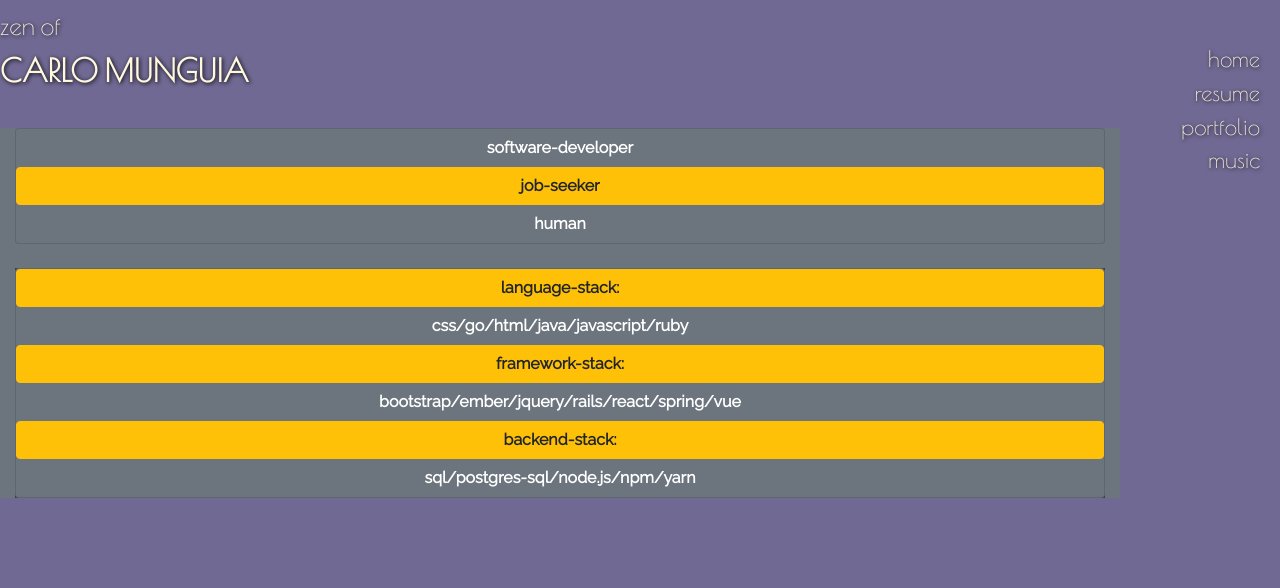
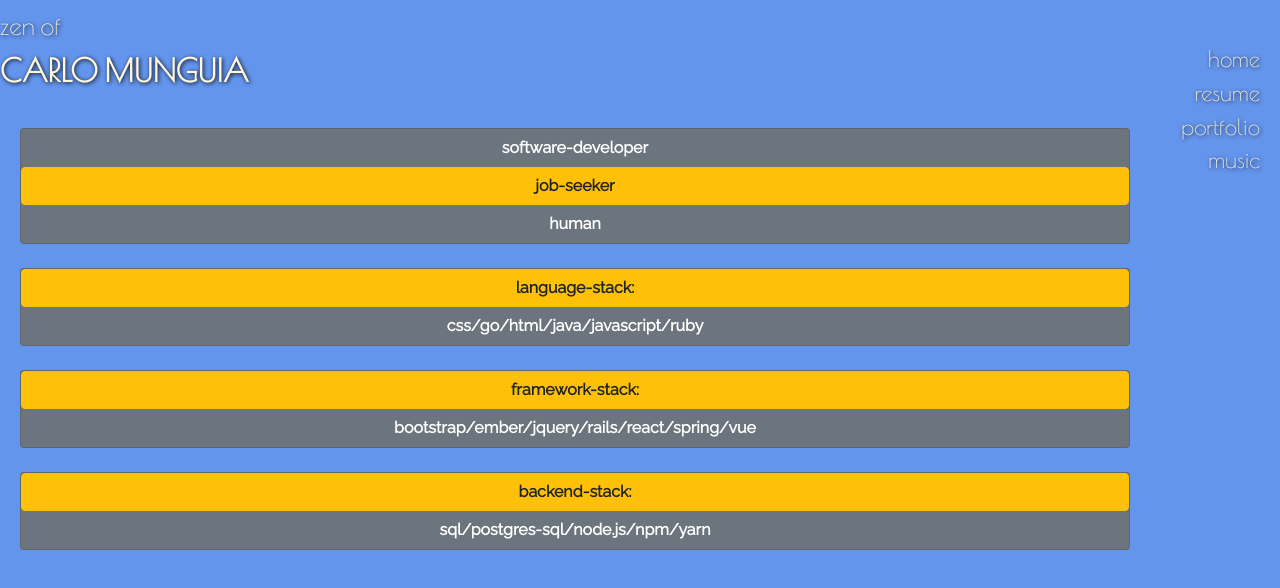
Before and after one commit to carlomunguia/carlomunguia.com, a Vue app: page /#/ in a window 1280 px wide. Shown: the top 588 px of the page. Built offline with nearby package versions, Linux system fonts and the light colour scheme.

Commit message:
working on new clean implement - new scrolling behavior

```diff
--- a/index.html
+++ b/index.html
@@ -13,5 +13,19 @@
   <body>
     <div id="app"></div>
     <!-- built files will be auto injected -->
+
+
+    <script
+      src="https://code.jquery.com/jquery-3.3.1.min.js"
+      integrity="sha256-FgpCb/KJQlLNfOu91ta32o/NMZxltwRo8QtmkMRdAu8="
+      crossorigin="anonymous"></script>
+  <script>
+
+    $('body').click(function () {
+      $('.container').slideToggle(1000);
+    });
+
+
+  </script>
   </body>
 </html>
--- a/src/App.vue
+++ b/src/App.vue
@@ -41,19 +41,23 @@ export default {
 }
 
 body {
-  background-color: #706993;
-  padding-right: 160px;
+  background-color: cornflowerblue;
+  padding-right: 130px;
   font-size: 16px;
 }
 
 @media screen and (max-width: 600px) { body: { font-size: 14px; } }
 
-.site-title, .main-menu {
+.site-title, .main-menu{
 
   font-family: 'Poiret One', cursive;
   color: cornsilk;
   font-size: 1.4rem;
   text-shadow: black 1px 1px 4px;
+}
+
+#boxcolor {
+  color: navajowhite;
 }
 
 .content-area,
@@ -78,4 +82,6 @@ body {
   font-weight: 700;
   font-size: 1.4em;
 }
+
+
 </style>
--- a/src/components/Home.vue
+++ b/src/components/Home.vue
@@ -1,6 +1,6 @@
 <template>
 
-  <div class="container w-100 bg-secondary">
+  <div class="container w-100 " id="boxcolor">
     <table class="card bg-secondary">
       <tr class="btn btn-secondary">software-developer</tr>
       <tr class="btn btn-warning">job-seeker</tr>
@@ -9,16 +9,28 @@
     <div>
       <br>
     </div>
-    <div class="bg-dark">
-      <table class="card bg-secondary">
-        <tr class="btn btn-warning">language-stack:</tr>
-        <tr class="btn btn-secondary">css/go/html/java/javascript/ruby</tr>
-        <tr class="btn btn-warning">framework-stack:</tr>
-        <tr class="btn btn-secondary">bootstrap/ember/jquery/rails/react/spring/vue</tr>
-        <tr class="btn btn-warning">backend-stack:</tr>
-        <tr class="btn btn-secondary">sql/postgres-sql/node.js/npm/yarn</tr>
-      </table>
-
+    <div>
+      <div class="card bg-secondary">
+        <button class="btn btn-warning">language-stack:</button>
+        <button class="btn btn-secondary">css/go/html/java/javascript/ruby</button>
+      </div>
+        <div>
+          <br>
+        </div>
+      <div class="card bg-secondary">
+        <button class="btn btn-warning">framework-stack:</button>
+        <button class="btn btn-secondary">bootstrap/ember/jquery/rails/react/spring/vue</button>
+      </div>
+        <div>
+          <br>
+        </div>
+      <div class="card bg-secondary">
+        <button class="btn btn-warning">backend-stack:</button>
+        <button class="btn btn-secondary">sql/postgres-sql/node.js/npm/yarn</button>
+      </div>
+      <div>
+        <br>
+      </div>
     </div>
 </div>
 </template>
@@ -32,6 +44,7 @@ export default {
     }
   }
 }
+
 </script>
 
 <!-- Add "scoped" attribute to limit CSS to this component only -->
```
